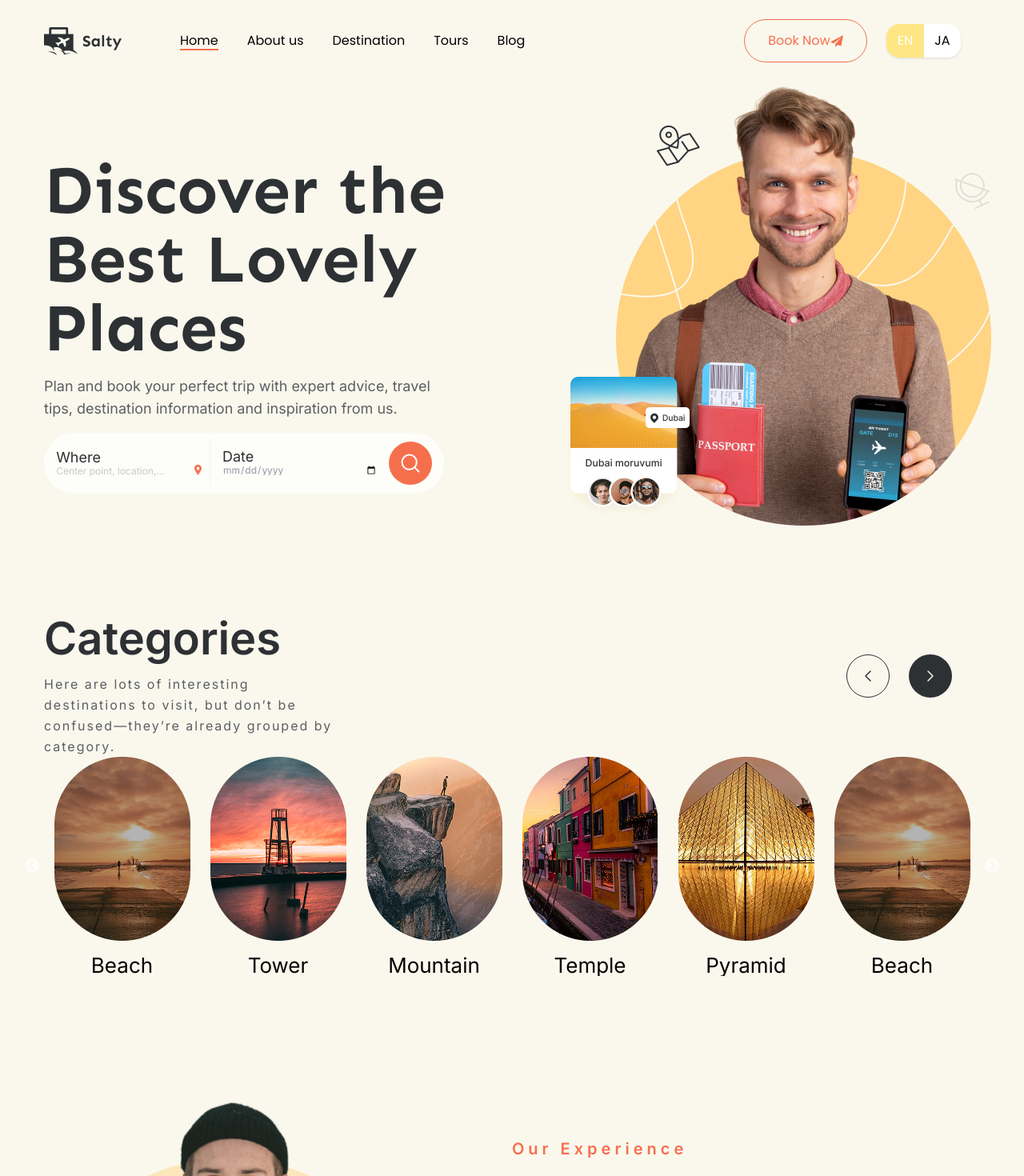
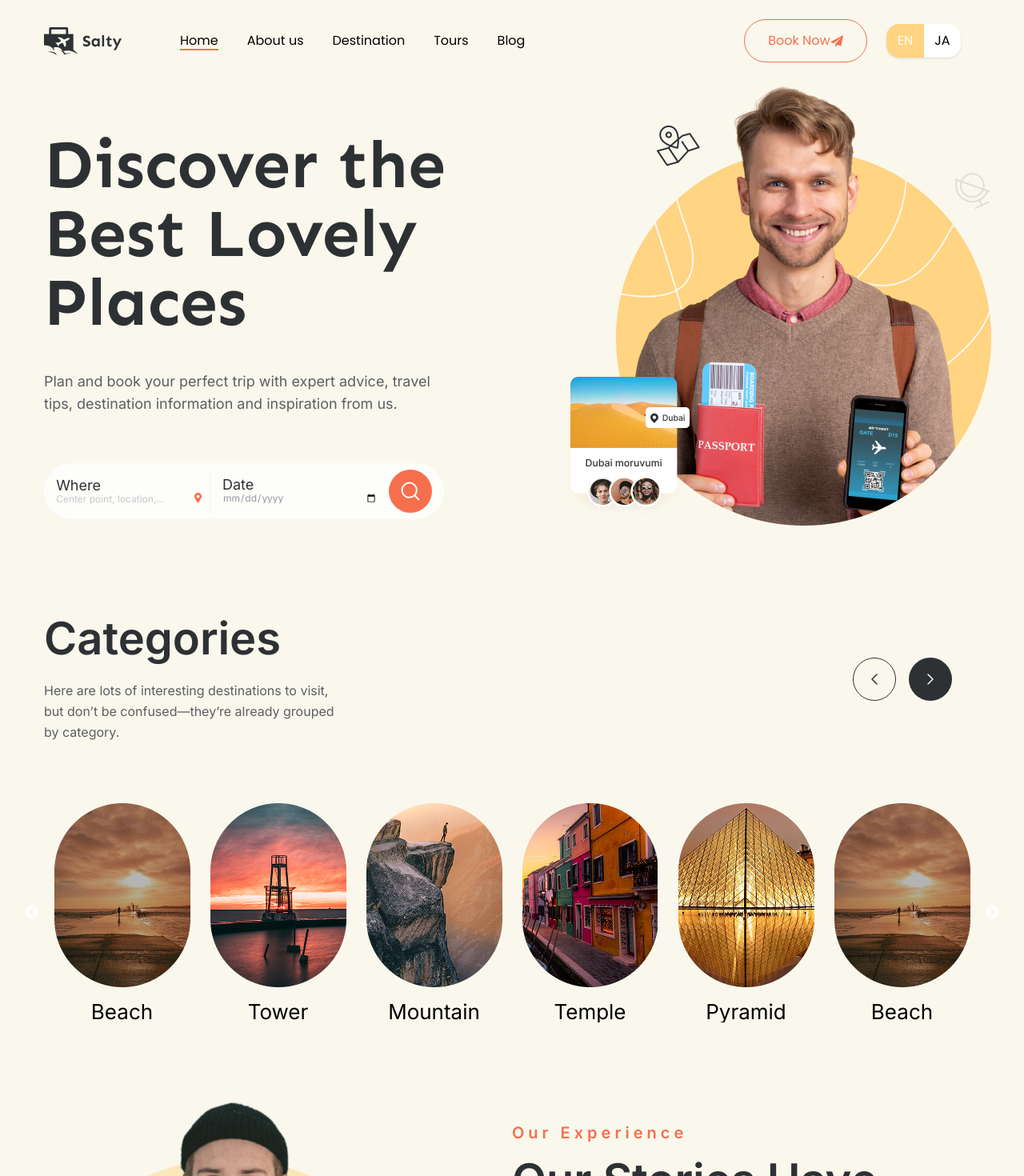
Before and after one commit to longhongoc/web_nextjs, a Next.js app: page /en in a window 1280 px wide. Shown: the top 1470 px of the page at 80% size. Built offline with nearby package versions, Linux system fonts and the light colour scheme.

Commit message:
fix UI feature-catgories

```diff
--- a/src/app/[locale]/page.tsx
+++ b/src/app/[locale]/page.tsx
@@ -73,7 +73,7 @@ export default function Home() {
                   className={clsx(
                     'h-full w-1/2 rounded-l-2xl flex items-center justify-center',
                     {
-                      'bg-amber-200 text-white': path === 'en',
+                      'bg-[#FFD482] text-white': path === 'en',
                     }
                   )}
                 >
@@ -85,7 +85,7 @@ export default function Home() {
                   className={clsx(
                     'h-full w-1/2 rounded-r-2xl flex items-center justify-center',
                     {
-                      'bg-amber-200 text-white': path === 'ja',
+                      'bg-[#FFD482] text-white': path === 'ja',
                     }
                   )}
                 >
@@ -97,10 +97,10 @@ export default function Home() {
           <div className=" h-[618px] w-full flex gap-[67px]">
             <section className=" h-[460px] w-[577px] flex flex-col justify-center gap-4 mt-[74px] ml-[135px]">
               <h1 className=" text-84-86-700 font-sen">{t('title')}</h1>
-              <p className=" w-[500px] h-[56px] text-18-28-400 font-inter">
+              <p className=" w-[500px] h-[56px] text-18-28-400 font-inter mt-[26px]">
                 {t('description')}
               </p>
-              <div className=" h-[76px] w-[500px] flex justify-around rounded-full items-center p-2 bg-[#FFFFFFB2] font-inter">
+              <div className=" h-[76px] w-[500px] flex justify-around rounded-full items-center mt-[44px] p-2 bg-[#FFFFFFB2] font-inter">
                 <div className=" w-2/5 h-full flex flex-col justify-center border-r-2 border-[#F66F4D0D]">
                   <span className=" text-18-18-500">{t('where')}</span>
                   <div className=" w-full flex">
@@ -142,9 +142,9 @@ export default function Home() {
             />
           </div>
         </div>
-        <div className=" h-[542px] w-full flex flex-col font-inter px-[135px]">
+        <div className=" h-[542px] w-full flex flex-col font-inter px-[135px] gap-[60px]">
           <div className=" flex pt-[18px]">
-            <section className=" h-full w-3/5 flex flex-col justify-center gap-4">
+            <section className=" h-full w-3/5 flex flex-col gap-[24px]">
               <h1 className=" text-[56px] leading-[56px] font-semibold text-[#2D3134]">
                 {t('title_categories')}
               </h1>
@@ -152,7 +152,7 @@ export default function Home() {
                 {t('description_categories')}
               </p>
             </section>
-            <div className=" h-full w-2/5 flex gap-6 justify-end pr-[3%]">
+            <div className=" h-full w-2/5 flex gap-[16px] justify-end pr-[3%]">
               <button
                 className=" cursor-pointer"
                 onClick={() => sliderRef.current?.slickPrev()}
@@ -251,7 +251,7 @@ export default function Home() {
             <p className=" w-[467px] h-[104px] text-[#5B5F62] text-16-26-400">
               {t('description_feature')}
             </p>
-            <div className=" flex items-center gap-[20px]">
+            <div className=" flex items-center gap-[20px] mt-[40px]">
               {infor.map((res, index) => (
                 <div
                   key={index}
--- a/src/app/[locale]/registration/page.tsx
+++ b/src/app/[locale]/registration/page.tsx
@@ -126,7 +126,7 @@ export default function Page() {
               className={clsx(
                 'h-full w-1/2 rounded-l-2xl flex items-center justify-center',
                 {
-                  'bg-amber-200 text-white': path === 'en',
+                  'bg-[#FFD482] text-white': path === 'en',
                 }
               )}
             >
@@ -138,7 +138,7 @@ export default function Page() {
               className={clsx(
                 'h-full w-1/2 rounded-r-2xl flex items-center justify-center',
                 {
-                  'bg-amber-200 text-white': path === 'ja',
+                  'bg-[#FFD482] text-white': path === 'ja',
                 }
               )}
             >
--- a/src/app/globals.css
+++ b/src/app/globals.css
@@ -58,7 +58,6 @@ label {
 .text-16-26-400 {
   font-size: 16px;
   line-height: 26px;
-  letter-spacing: 2px;
   font-weight: 400;
 }
 
```
